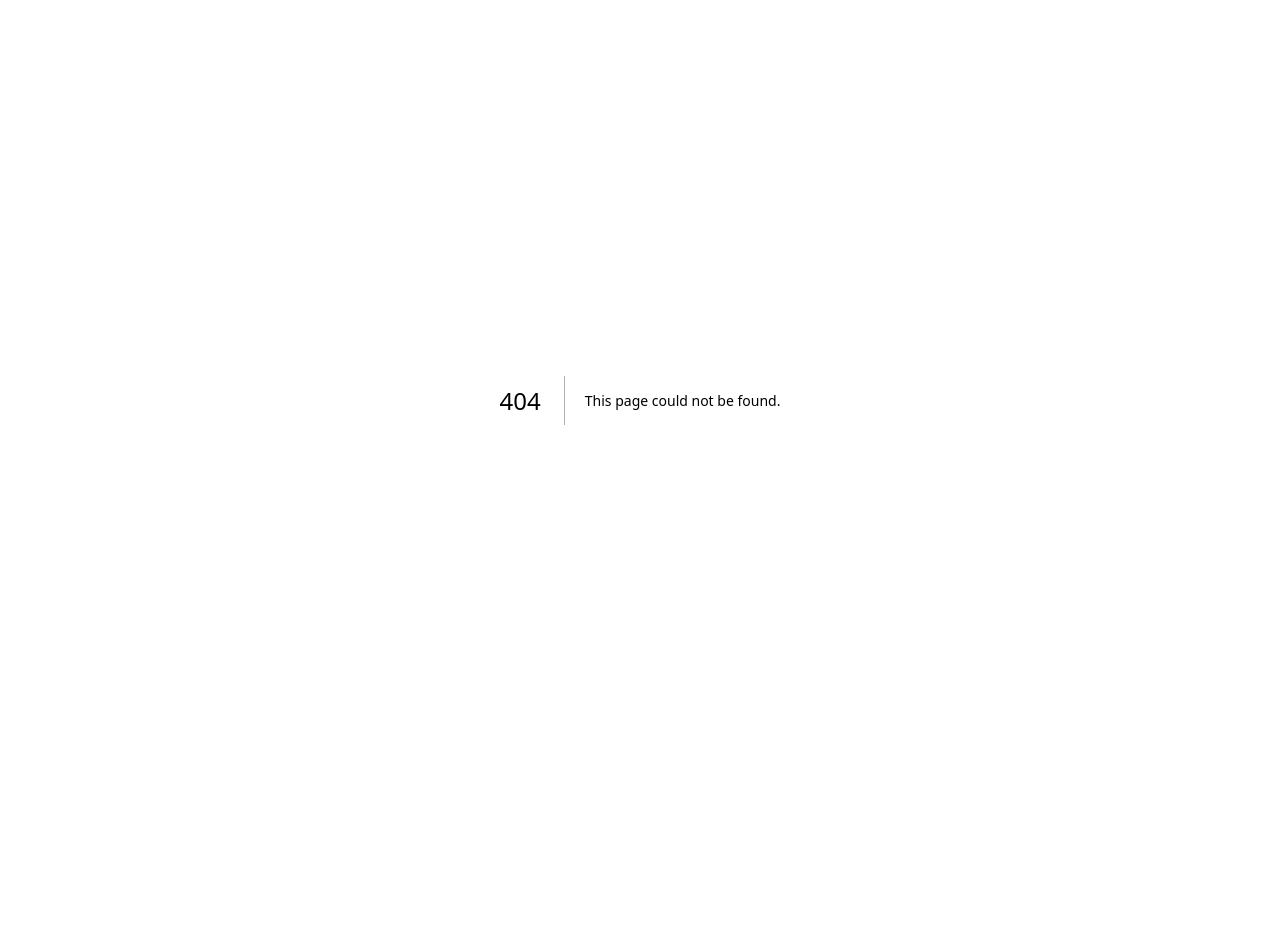
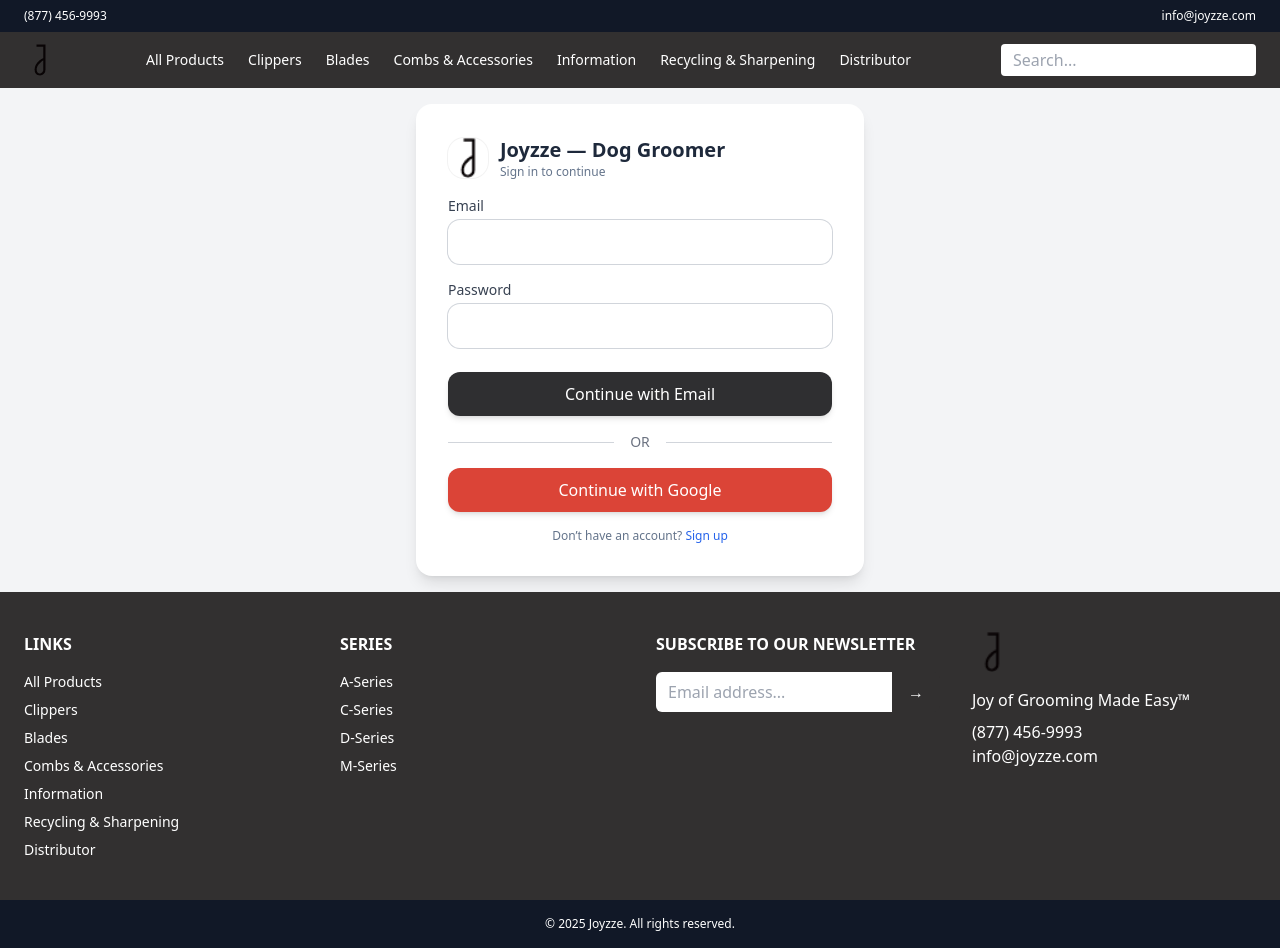
Before and after one commit to Rehan111-555/Groom-dog, a Next.js app: page /signin in a window 1280 px wide. Before the commit this address had no page. Before the commit the page ends 800 px from the top, so only its background shows below. Built offline with nearby package versions, Linux system fonts and the light colour scheme.

Commit message:
Create page.jsx

```diff
--- /dev/null
+++ b/app/signin/page.jsx
@@ -0,0 +1,272 @@
+'use client';
+
+import { useState } from 'react';
+import { signIn } from 'next-auth/react';
+import { useRouter } from 'next/navigation';
+
+const BRAND = {
+  charcoal: '#2f2f31',
+};
+
+export default function AuthPage() {
+  const [loading, setLoading] = useState(false);
+  const [mode, setMode] = useState('login');
+  const [name, setName] = useState('');
+  const [email, setEmail] = useState('');
+  const [password, setPassword] = useState('');
+  const router = useRouter();
+
+  async function handleGoogle() {
+    setLoading(true);
+    try {
+      const params = new URLSearchParams(window.location.search);
+      const to = params.get('from') || '/';
+      await signIn('google', { callbackUrl: to });
+    } finally {
+      setLoading(false);
+    }
+  }
+
+  async function handleCredentials(e) {
+    e.preventDefault();
+    setLoading(true);
+    try {
+      if (mode === 'signup') {
+        await fetch('/api/register', {
+          method: 'POST',
+          headers: { 'Content-Type': 'application/json' },
+          body: JSON.stringify({ name, email, password }),
+        });
+      }
+
+      const result = await signIn('credentials', {
+        redirect: false,
+        email,
+        password,
+      });
+
+      if (result?.error) {
+        alert('Authentication failed. Please check your credentials.');
+      } else {
+        router.push(result.url || '/');
+      }
+    } finally {
+      setLoading(false);
+    }
+  }
+
+  return (
+    <main className="relative min-h-screen flex flex-col bg-gray-100">
+      {/* Background image */}
+      <img
+        src="/dog-10.png"
+        alt="Joyzze background"
+        className="absolute inset-0 w-full h-full object-contain opacity-80 -z-10 bg-black"
+      />
+
+      {/* Header */}
+      <header>
+        {/* Top contact bar */}
+        <div className="bg-gray-900 px-6 py-2 flex justify-between text-white text-xs">
+          <span>(877) 456-9993</span>
+          <span>info@joyzze.com</span>
+        </div>
+        {/* Main nav */}
+        <div className="bg-[#323030] text-white">
+          <div className="max-w-7xl mx-auto flex items-center justify-between px-6 py-3">
+            <img src="/dog-5.png" alt="Joyzze" className="h-8" />
+            <nav className="flex gap-6 text-sm">
+              <a href="#">All Products</a>
+              <a href="#">Clippers</a>
+              <a href="#">Blades</a>
+              <a href="#">Combs & Accessories</a>
+              <a href="#">Information</a>
+              <a href="#">Recycling & Sharpening</a>
+              <a href="#">Distributor</a>
+            </nav>
+            <div>
+              <input
+                type="text"
+                placeholder="Search..."
+                className="px-3 py-1 rounded text-black"
+              />
+            </div>
+          </div>
+        </div>
+      </header>
+
+      {/* Auth card */}
+      <div className="flex-1 flex items-center justify-center p-4">
+        <div className="max-w-md w-full">
+          <section className="bg-white rounded-2xl shadow-lg p-6 md:p-8">
+            <div className="flex items-center gap-3 mb-4">
+              <img
+                src="/dog-5.png"
+                alt="Joyzze logo"
+                className="w-10 h-10 rounded-2xl object-cover bg-white ring-1 ring-black/5"
+              />
+              <div>
+                <h1 className="text-xl font-semibold text-slate-800">
+                  Joyzze — Dog Groomer
+                </h1>
+                <p className="text-xs text-slate-500">
+                  {mode === 'login'
+                    ? 'Sign in to continue'
+                    : 'Sign up to get started'}
+                </p>
+              </div>
+            </div>
+
+            <form onSubmit={handleCredentials} className="mb-4">
+              {mode === 'signup' && (
+                <div className="mb-4">
+                  <label className="block text-sm font-medium text-gray-700 mb-1">
+                    Name
+                  </label>
+                  <input
+                    type="text"
+                    value={name}
+                    onChange={(e) => setName(e.target.value)}
+                    className="w-full h-11 rounded-xl px-4 ring-1 ring-gray-300 focus:ring-2 focus:ring-blue-600"
+                    required
+                  />
+                </div>
+              )}
+              <div className="mb-4">
+                <label className="block text-sm font-medium text-gray-700 mb-1">
+                  Email
+                </label>
+                <input
+                  type="email"
+                  value={email}
+                  onChange={(e) => setEmail(e.target.value)}
+                  className="w-full h-11 rounded-xl px-4 ring-1 ring-gray-300 focus:ring-2 focus:ring-blue-600"
+                  required
+                />
+              </div>
+              <div className="mb-6">
+                <label className="block text-sm font-medium text-gray-700 mb-1">
+                  Password
+                </label>
+                <input
+                  type="password"
+                  value={password}
+                  onChange={(e) => setPassword(e.target.value)}
+                  className="w-full h-11 rounded-xl px-4 ring-1 ring-gray-300 focus:ring-2 focus:ring-blue-600"
+                  required
+                />
+              </div>
+              <button
+                type="submit"
+                className="w-full h-11 rounded-xl text-white font-medium shadow-md hover:shadow-lg transition"
+                style={{ backgroundColor: BRAND.charcoal }}
+                disabled={loading}
+              >
+                {loading
+                  ? 'Connecting…'
+                  : mode === 'login'
+                  ? 'Continue with Email'
+                  : 'Create Account'}
+              </button>
+            </form>
+
+            <div className="my-4 flex items-center">
+              <div className="flex-1 border-t border-gray-300"></div>
+              <p className="mx-4 text-sm text-gray-500">OR</p>
+              <div className="flex-1 border-t border-gray-300"></div>
+            </div>
+
+            <button
+              className="w-full h-11 rounded-xl text-white font-medium shadow-md hover:shadow-lg transition"
+              style={{ backgroundColor: '#DB4437' }}
+              onClick={handleGoogle}
+              disabled={loading}
+            >
+              {loading
+                ? 'Connecting…'
+                : mode === 'login'
+                ? 'Continue with Google'
+                : 'Sign Up with Google'}
+            </button>
+
+            <p className="mt-4 text-xs text-slate-500 text-center">
+              {mode === 'login' ? (
+                <>
+                  Don’t have an account?{' '}
+                  <button
+                    type="button"
+                    onClick={() => setMode('signup')}
+                    className="text-blue-600 hover:underline"
+                  >
+                    Sign up
+                  </button>
+                </>
+              ) : (
+                <>
+                  Already have an account?{' '}
+                  <button
+                    type="button"
+                    onClick={() => setMode('login')}
+                    className="text-blue-600 hover:underline"
+                  >
+                    Sign in
+                  </button>
+                </>
+              )}
+            </p>
+          </section>
+        </div>
+      </div>
+
+      {/* Footer */}
+      <footer className="bg-[#323030] text-white mt-auto">
+        <div className="max-w-7xl mx-auto px-6 py-10 grid grid-cols-1 md:grid-cols-4 gap-8">
+          <div>
+            <h3 className="font-semibold mb-4">LINKS</h3>
+            <ul className="space-y-2 text-sm">
+              <li><a href="#">All Products</a></li>
+              <li><a href="#">Clippers</a></li>
+              <li><a href="#">Blades</a></li>
+              <li><a href="#">Combs & Accessories</a></li>
+              <li><a href="#">Information</a></li>
+              <li><a href="#">Recycling & Sharpening</a></li>
+              <li><a href="#">Distributor</a></li>
+            </ul>
+          </div>
+
+          <div>
+            <h3 className="font-semibold mb-4">SERIES</h3>
+            <ul className="space-y-2 text-sm">
+              <li>A-Series</li>
+              <li>C-Series</li>
+              <li>D-Series</li>
+              <li>M-Series</li>
+            </ul>
+          </div>
+
+          <div>
+            <h3 className="font-semibold mb-4">SUBSCRIBE TO OUR NEWSLETTER</h3>
+            <form className="flex">
+              <input
+                type="email"
+                placeholder="Email address..."
+                className="px-3 py-2 text-black rounded-l-md w-full"
+              />
+              <button className="bg-[#323030] px-4 py-2 rounded-r-md">→</button>
+            </form>
+          </div>
+
+          <div>
+            <img src="/dog-5.png" alt="Joyzze" className="h-10 mb-4" />
+            <p>Joy of Grooming Made Easy™</p>
+            <p className="mt-2">(877) 456-9993</p>
+            <p><a href="mailto:info@joyzze.com">info@joyzze.com</a></p>
+          </div>
+        </div>
+        <div className="bg-gray-900 py-4 text-center text-xs">
+          © {new Date().getFullYear()} Joyzze. All rights reserved.
+        </div>
+      </footer>
+    </main>
+  );
+}
```
